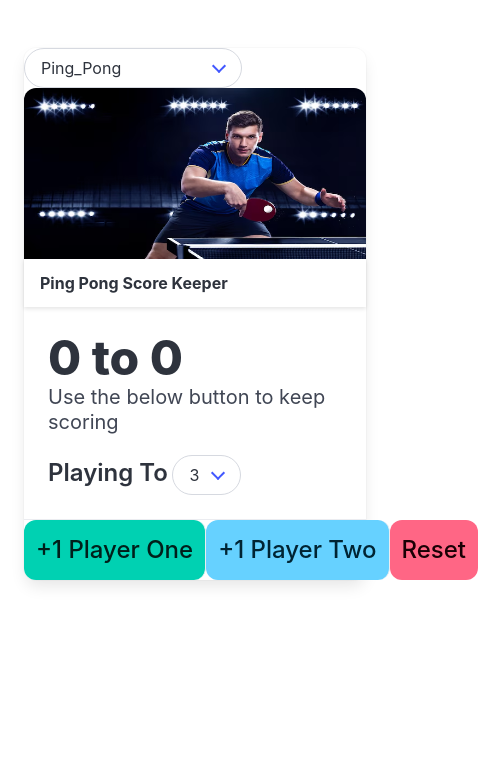
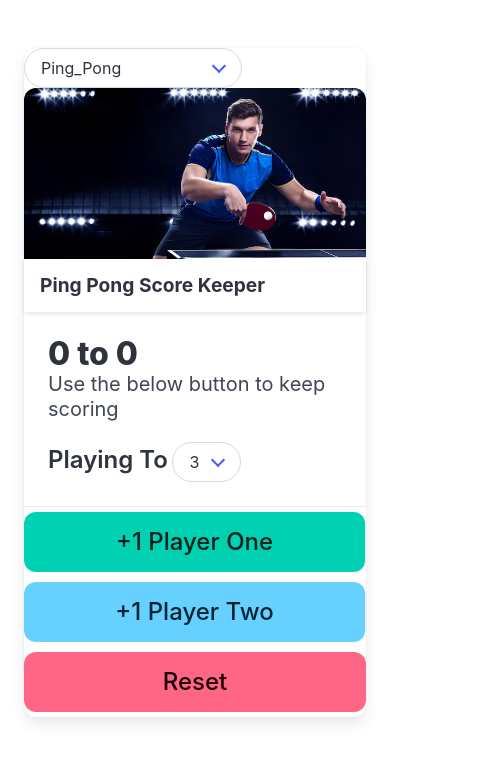
Before and after one commit to Zen-Coderon/scoreKeeper, a plain HTML site: page index.html in a window 390 px wide. Shown: the whole page, 478 px wide, since content can reach past the window. Drawn offline with nearby package versions, Linux system fonts and the light colour scheme.

Commit message:
changes in responsiveness

```diff
--- a/index.html
+++ b/index.html
@@ -4,7 +4,7 @@
     <meta charset="UTF-8">
     <meta name="viewport" content="width=device-width, initial-scale=1.0">
     <title>Document</title>
-
+    <link rel="stylesheet" href="styles.css">
     <link rel="stylesheet" href="https://cdn.jsdelivr.net/npm/bulma@1.0.4/css/bulma.min.css">
 </head>
 <body>
--- /dev/null
+++ b/styles.css
@@ -0,0 +1,50 @@
+body {
+    padding: 10px;
+}
+
+.card {
+    max-width: 100%;
+    width: 100%;
+}
+
+.select select {
+    width: 100%;
+}
+
+img {
+    width: 100%;
+    height: auto;
+    object-fit: cover;
+}
+
+.card-header-title {
+    font-size: 1.2rem;
+}
+
+h2.title.is-1 {
+    font-size: 2rem;
+}
+
+.button {
+    font-size: 1rem;
+    padding: 0.75rem;
+}
+
+.card-footer {
+    flex-wrap: wrap;
+}
+
+.card-footer .button {
+    flex: 1 1 100%;
+    margin: 5px 0;
+}
+
+@media (min-width: 769px) {
+    .card-footer .button {
+        flex: 1;
+        margin: 0;
+    }
+    h2.title.is-1 {
+        font-size: 3rem;
+    }
+}
```
